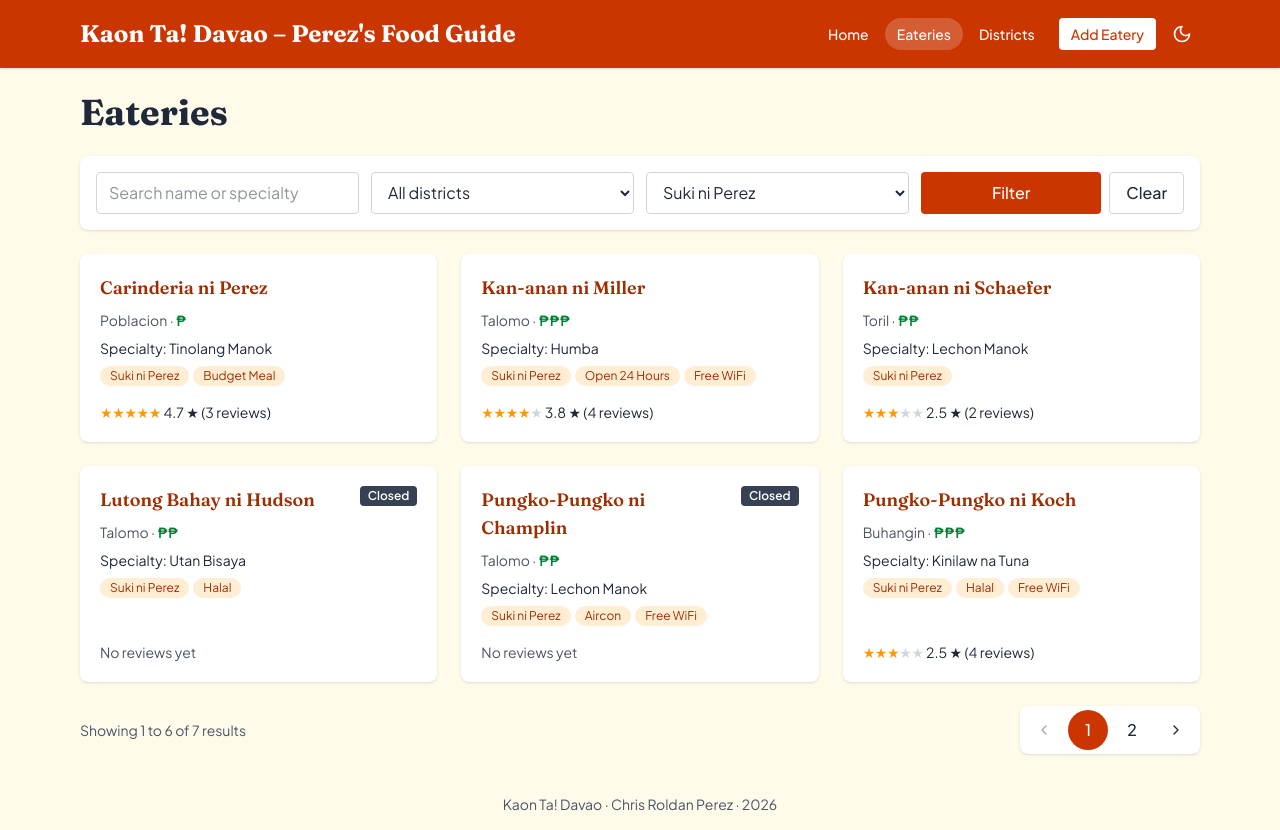
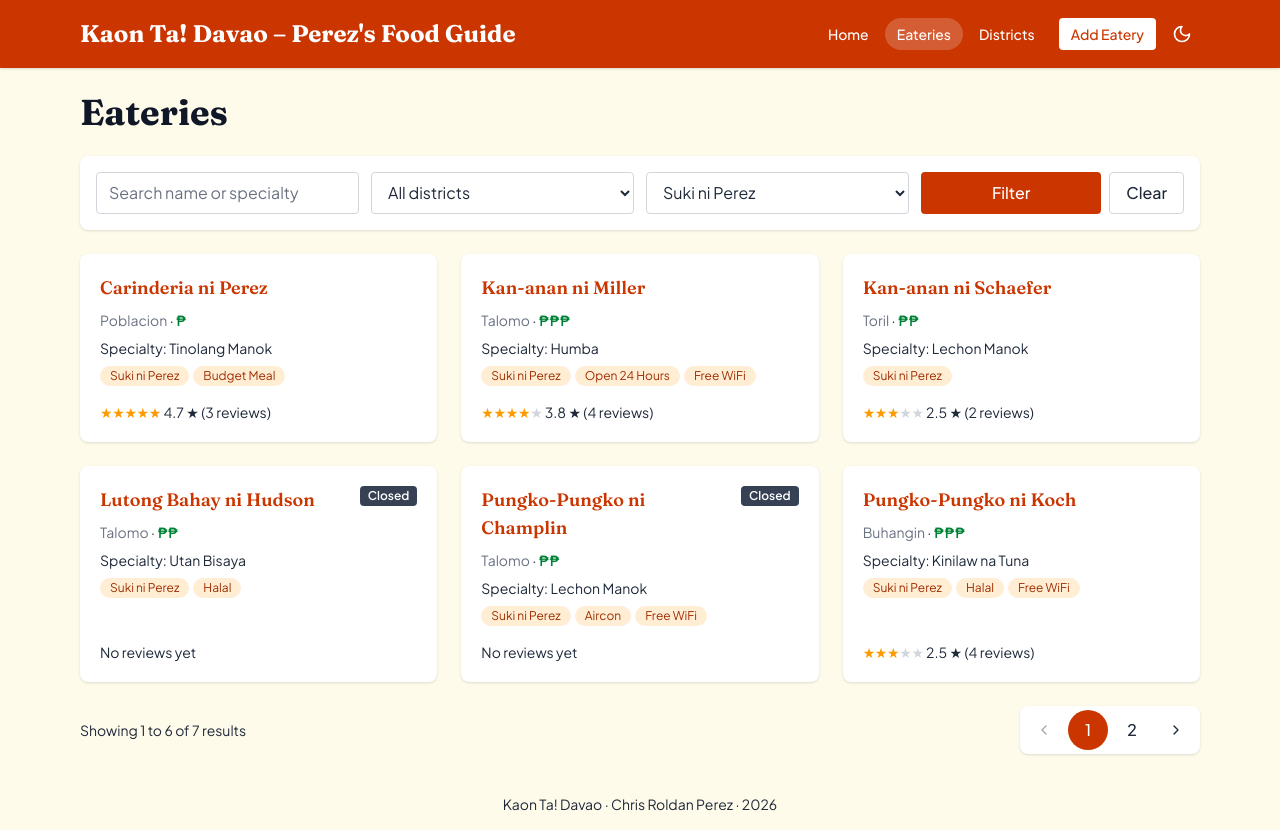
Before and after one commit to krispypcl/PrefinalProject-Perez-KaonTaDavao, a Laravel app: a page that uses resources/views/layouts/app.blade.php in a window 1280 px wide. Run offline with Laravel 12, Linux system fonts and the light colour scheme; data comes from the database, SQL or seed files in the repository; style sheets or scripts are compiled from the project's sources.

Commit message:
Move colors into light/dark palette variables, use a slate dark mode and an ink-sweep link hover

```diff
--- a/resources/css/app.css
+++ b/resources/css/app.css
@@ -8,10 +8,83 @@
    instead of only following the computer's setting */
 @custom-variant dark (&:where(.dark, .dark *));
 
+/* =========================================================
+   Color palette
+   Every color the site uses is a variable here, with one value for light mode
+   and one for dark mode. The views use names like bg-surface or text-muted,
+   so changing the palette only means changing this part.
+   ========================================================= */
+
+/* Light mode: warm cream with orange */
+:root {
+    --page: var(--color-amber-50); /* page background */
+    --surface: var(--color-white); /* cards */
+    --surface-hover: var(--color-amber-50); /* rows and menu items on hover */
+    --line: var(--color-gray-200); /* borders and dividers */
+    --faint: var(--color-gray-300); /* input borders, empty stars */
+    --body: var(--color-gray-800); /* normal text */
+    --heading: var(--color-gray-900);
+    --muted: var(--color-gray-500); /* less important text */
+    --accent: var(--color-orange-700); /* links, eatery names, numbers */
+    --accent-hover: var(--color-orange-500);
+    --primary: var(--color-orange-700); /* main buttons */
+    --primary-hover: var(--color-orange-800);
+    --on-primary: var(--color-white); /* text on main buttons */
+    --header: var(--color-orange-700);
+    --on-header: var(--color-white);
+    --price: var(--color-green-700);
+    --danger: var(--color-red-600);
+}
+
+/* Dark mode: deep slate blue with orange, and soft (not pure white) text */
+.dark {
+    --page: var(--color-slate-900);
+    --surface: var(--color-slate-800);
+    --surface-hover: var(--color-slate-700);
+    --line: var(--color-slate-700);
+    --faint: var(--color-slate-600);
+    --body: var(--color-slate-300);
+    --heading: var(--color-slate-100);
+    --muted: var(--color-slate-400);
+    --accent: var(--color-orange-400);
+    --accent-hover: var(--color-orange-300);
+    --primary: var(--color-orange-700);
+    --primary-hover: var(--color-orange-600);
+    --on-primary: var(--color-orange-50);
+    --header: var(--color-slate-950);
+    --on-header: var(--color-slate-200);
+    --price: var(--color-emerald-400);
+    --danger: var(--color-red-400);
+
+    color-scheme: dark; /* native parts like the date picker also turn dark */
+}
+
+/* Turn the variables above into Tailwind colors, so classes like
+   bg-page, bg-surface, border-line, text-muted and text-accent exist */
+@theme inline {
+    --color-page: var(--page);
+    --color-surface: var(--surface);
+    --color-surface-hover: var(--surface-hover);
+    --color-line: var(--line);
+    --color-faint: var(--faint);
+    --color-body: var(--body);
+    --color-heading: var(--heading);
+    --color-muted: var(--muted);
+    --color-accent: var(--accent);
+    --color-accent-hover: var(--accent-hover);
+    --color-primary: var(--primary);
+    --color-primary-hover: var(--primary-hover);
+    --color-on-primary: var(--on-primary);
+    --color-header: var(--header);
+    --color-on-header: var(--on-header);
+    --color-price: var(--price);
+    --color-danger: var(--danger);
+}
+
 @theme {
     /* Google Fonts (loaded in layouts/app.blade.php) */
     --font-sans: 'Plus Jakarta Sans', ui-sans-serif, system-ui, sans-serif;
-    --font-display: 'Fraunces', ui-serif, Georgia, serif; /* used as the font-display class for headings */
+    --font-display: 'Fraunces', ui-serif, Georgia, serif; /* the font-display class, for headings */
 
     /* small fade + slide in, used as motion-safe:animate-fade-in */
     --animate-fade-in: fade-in 0.35s ease-out;
@@ -32,20 +105,22 @@
    Base styles (plain HTML elements)
    ========================================================= */
 @layer base {
-    /* native inputs (like the date picker) also switch to dark */
-    .dark {
-        color-scheme: dark;
+    body {
+        @apply bg-page text-body transition-colors duration-300;
     }
 
-    /* in dark mode, headings are a bit brighter than the soft gray body text */
     h1,
     h2 {
-        @apply dark:text-stone-200;
+        @apply text-heading;
     }
 
     /* orange checkboxes instead of the default blue */
     input[type='checkbox'] {
-        @apply size-4 cursor-pointer accent-orange-700;
+        @apply size-4 cursor-pointer accent-orange-600;
+    }
+
+    input::placeholder {
+        @apply text-muted;
     }
 
     /* highlighted text */
@@ -67,7 +142,7 @@
 @layer components {
     /* ----- Cards ----- */
     .card {
-        @apply rounded-lg bg-white shadow dark:bg-stone-800 dark:shadow-black/30;
+        @apply rounded-lg bg-surface shadow dark:shadow-black/30;
     }
 
     /* cards that lift up a little on hover */
@@ -81,15 +156,25 @@
     }
 
     .btn-primary {
-        @apply bg-orange-700 text-white hover:bg-orange-800 dark:text-orange-50 dark:hover:bg-orange-600;
+        @apply bg-primary text-on-primary hover:bg-primary-hover;
     }
 
     .btn-danger {
-        @apply bg-red-600 text-white hover:bg-red-700 dark:bg-red-800 dark:text-red-50 dark:hover:bg-red-700;
+        @apply bg-red-600 text-white hover:bg-red-700 dark:bg-red-700 dark:text-red-50 dark:hover:bg-red-600;
     }
 
     .btn-outline {
-        @apply border border-gray-300 hover:bg-gray-100 dark:border-stone-600 dark:hover:bg-stone-700;
+        @apply border border-faint hover:bg-surface-hover;
+    }
+
+    /* the "Add Eatery" button inside the orange header */
+    .btn-header {
+        @apply bg-white px-3 py-1.5 text-orange-700 hover:bg-orange-100 dark:bg-primary dark:text-on-primary dark:hover:bg-primary-hover;
+    }
+
+    /* small red text button (Delete review) */
+    .btn-text-danger {
+        @apply -mx-2 cursor-pointer rounded px-2 py-0.5 text-sm text-danger transition-colors hover:bg-red-500/10;
     }
 
     /* ----- Header navigation: a soft pill appears behind the link ----- */
@@ -102,33 +187,31 @@
         @apply bg-white/20;
     }
 
-    /* ----- Text links: no underline, a highlighter slides in behind the text instead ----- */
+    /* ----- Text links: no underline. On hover a brighter color sweeps
+       across the letters from left to right. ----- */
     .link,
     .link-subtle {
-        --link-highlight: var(--color-orange-200);
-        border-radius: 3px;
-        padding: 0 3px; /* a little room around the text for the highlight... */
-        margin: 0 -3px; /* ...without moving the text */
-        background-image: linear-gradient(var(--link-highlight), var(--link-highlight));
-        background-repeat: no-repeat;
-        background-size: 0% 100%; /* the highlight starts with 0 width... */
-        transition: background-size 0.3s ease, color 0.2s ease;
-    }
-
-    /* darker, see-through highlight in dark mode */
-    .dark .link,
-    .dark .link-subtle {
-        --link-highlight: color-mix(in oklab, var(--color-orange-800) 50%, transparent);
+        /* the left half of the gradient is the hover color, the right half the normal color */
+        background-image: linear-gradient(to right, var(--accent-hover) 50%, var(--link-color) 50%);
+        background-size: 200% 100%;
+        background-position: 100% 0; /* show the right half (normal color) */
+        background-clip: text; /* paint the gradient only inside the letters */
+        color: transparent;
+        transition: background-position 0.4s ease;
     }
 
     .link:hover,
     .link-subtle:hover {
-        background-size: 100% 100%; /* ...and grows to full width on hover */
+        background-position: 0 0; /* slide to the left half (hover color) */
     }
 
-    /* .link is orange, .link-subtle keeps the color of the text around it */
     .link {
-        @apply text-orange-800 dark:text-orange-300;
+        --link-color: var(--accent);
+    }
+
+    /* gray links, like the district name on cards */
+    .link-subtle {
+        --link-color: var(--muted);
     }
 
     /* ----- Forms ----- */
@@ -137,12 +220,12 @@
     }
 
     .form-input {
-        @apply w-full rounded border border-gray-300 bg-white px-3 py-2 transition focus:border-orange-500 focus:ring-2 focus:ring-orange-200 focus:outline-none dark:border-stone-600 dark:bg-stone-900 dark:focus:ring-orange-900;
+        @apply w-full rounded border border-faint bg-surface px-3 py-2 transition focus:border-orange-500 focus:ring-2 focus:ring-orange-500/25 focus:outline-none;
     }
 
     /* the @error message under each field */
     .field-error {
-        @apply mt-1 text-sm text-red-600 dark:text-red-400;
+        @apply mt-1 text-sm text-danger;
     }
 
     /* ----- Custom dropdown (built by resources/js/dropdown.js) ----- */
@@ -154,18 +237,18 @@
         @apply flex cursor-pointer items-center justify-between gap-2 text-left;
     }
 
-    /* the "-- Choose ... --" text is gray like a placeholder */
+    /* the "Choose ..." text is gray like a placeholder */
     .dropdown-placeholder {
-        @apply text-gray-400 dark:text-stone-500;
+        @apply text-muted;
     }
 
     .dropdown-chevron {
-        @apply size-4 shrink-0 text-gray-400 transition-transform duration-200;
+        @apply size-4 shrink-0 text-muted transition-transform duration-200;
     }
 
     /* closed menu: invisible, slightly smaller, and clicks go through it */
     .dropdown-menu {
-        @apply pointer-events-none absolute z-30 mt-1 max-h-60 w-full origin-top scale-95 overflow-auto rounded-md border border-gray-200 bg-white p-1 opacity-0 shadow-lg transition duration-150 dark:border-stone-700 dark:bg-stone-800;
+        @apply pointer-events-none absolute z-30 mt-1 max-h-60 w-full origin-top scale-95 overflow-auto rounded-md border border-line bg-surface p-1 opacity-0 shadow-lg transition duration-150;
     }
 
     /* open menu (the .is-open class is added by the JavaScript) */
@@ -178,38 +261,46 @@
     }
 
     .dropdown-item {
-        @apply cursor-pointer rounded px-3 py-2 transition-colors hover:bg-orange-50 focus:bg-orange-50 focus:outline-none dark:hover:bg-stone-700 dark:focus:bg-stone-700;
+        @apply cursor-pointer rounded px-3 py-2 transition-colors hover:bg-surface-hover focus:bg-surface-hover focus:outline-none;
     }
 
     /* the option that is currently chosen */
     .dropdown-item[aria-selected='true'] {
-        @apply font-semibold text-orange-700 dark:text-orange-300;
+        @apply font-semibold text-accent;
     }
 
     /* ----- Pagination (partials/pagination.blade.php) ----- */
     .page-link {
-        @apply flex size-10 items-center justify-center rounded-full font-medium transition-colors duration-150 hover:bg-orange-100 dark:hover:bg-stone-700;
+        @apply flex size-10 items-center justify-center rounded-full font-medium transition-colors duration-150 hover:bg-surface-hover;
     }
 
     .page-link-active {
-        @apply bg-orange-700 text-white hover:bg-orange-700 dark:text-orange-50 dark:hover:bg-orange-700;
+        @apply bg-primary text-on-primary hover:bg-primary;
     }
 
     .page-link-disabled {
-        @apply cursor-default opacity-40 hover:bg-transparent dark:hover:bg-transparent;
+        @apply cursor-default opacity-40 hover:bg-transparent;
     }
 
     /* ----- Badges ----- */
     .badge {
-        @apply rounded-full bg-orange-100 px-2.5 py-0.5 text-xs text-orange-800 transition-colors hover:bg-orange-200 dark:bg-orange-900/50 dark:text-orange-200 dark:hover:bg-orange-800;
+        @apply rounded-full bg-orange-100 px-2.5 py-0.5 text-xs text-orange-800 transition-colors hover:bg-orange-200 dark:bg-orange-400/15 dark:text-orange-300 dark:hover:bg-orange-400/25;
     }
 
     .badge-closed {
-        @apply shrink-0 rounded bg-gray-700 px-2 py-0.5 text-xs font-semibold text-white dark:bg-stone-600;
+        @apply shrink-0 rounded bg-gray-700 px-2 py-0.5 text-xs font-semibold text-white dark:bg-slate-600 dark:text-slate-100;
     }
 
-    /* ----- Text ----- */
-    .muted {
-        @apply text-gray-600 dark:text-stone-400;
+    .badge-bestseller {
+        @apply ml-1 rounded bg-amber-200 px-2 py-0.5 text-xs font-semibold text-amber-900 dark:bg-amber-400/20 dark:text-amber-200;
+    }
+
+    /* ----- Messages (partials/flash and partials/errors) ----- */
+    .alert-success {
+        @apply mb-6 rounded border border-green-300 bg-green-100 px-4 py-3 text-green-800 motion-safe:animate-fade-in dark:border-emerald-500/30 dark:bg-emerald-500/10 dark:text-emerald-300;
+    }
+
+    .alert-error {
+        @apply mb-6 rounded border border-red-300 bg-red-50 p-4 text-sm text-red-700 motion-safe:animate-fade-in dark:border-red-500/30 dark:bg-red-500/10 dark:text-red-300;
     }
 }
```
